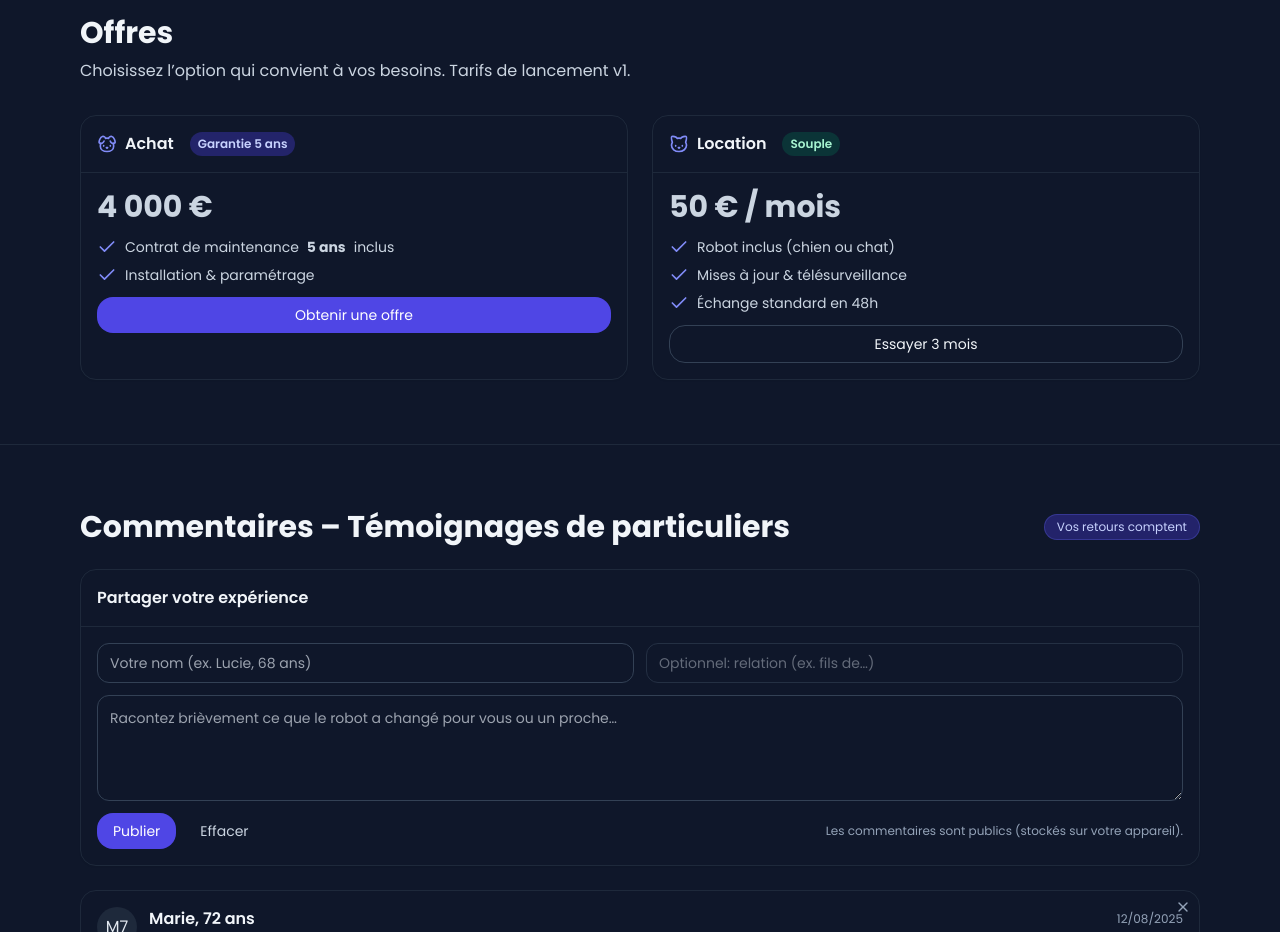
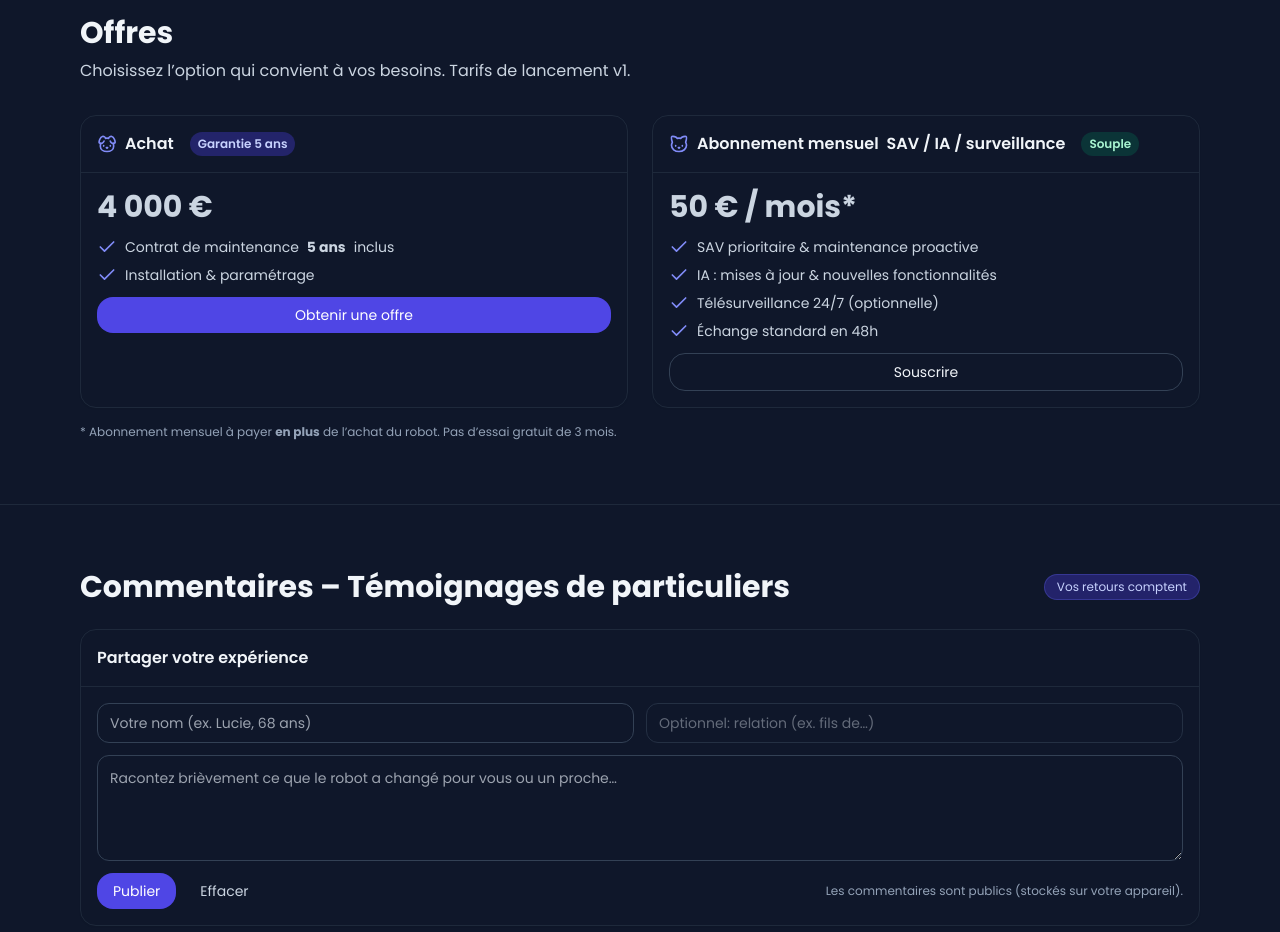
Before and after one commit to EvilGoats/Site-sympa-robot-management, a React (Create React App) app: page / in a window 1280 px wide. Shown: the part 1680-2612 px from the top of the page. Built offline with nearby package versions, Linux system fonts and the light colour scheme.

Commit message:
Update App.tsx

```diff
--- a/src/App.tsx
+++ b/src/App.tsx
@@ -445,6 +445,7 @@ export default function SympaLanding() {
           <p className="mt-2 text-slate-300">Choisissez l’option qui convient à vos besoins. Tarifs de lancement v1.</p>
 
           <div className="mt-8 grid md:grid-cols-2 gap-6">
+            {/* Achat */}
             <Card className="border-indigo-500/20">
               <CardHeader>
                 <CardTitle className="flex items-center gap-2">
@@ -471,34 +472,43 @@ export default function SympaLanding() {
               </CardContent>
             </Card>
 
+            {/* Abonnement mensuel (ex-Location) */}
             <Card className="border-indigo-500/20">
               <CardHeader>
                 <CardTitle className="flex items-center gap-2">
-                  <Cat className="h-5 w-5 text-indigo-400" /> Location
+                  <Cat className="h-5 w-5 text-indigo-400" /> Abonnement mensuel <span className="hidden sm:inline">SAV / IA / surveillance</span>
                   <span className="bg-emerald-700/30 text-emerald-200 text-xs px-2 py-1 rounded-full ml-2">
                     Souple
                   </span>
                 </CardTitle>
               </CardHeader>
               <CardContent className="space-y-3 text-sm text-slate-300">
-                <div className="text-3xl font-bold">50 € / mois</div>
+                <div className="text-3xl font-bold">50 € / mois*</div>
                 <ul className="space-y-2">
                   <li className="flex gap-2">
-                    <Check className="h-5 w-5 text-indigo-400" /> Robot inclus (chien ou chat)
+                    <Check className="h-5 w-5 text-indigo-400" /> SAV prioritaire & maintenance proactive
                   </li>
                   <li className="flex gap-2">
-                    <Check className="h-5 w-5 text-indigo-400" /> Mises à jour & télésurveillance
+                    <Check className="h-5 w-5 text-indigo-400" /> IA : mises à jour & nouvelles fonctionnalités
+                  </li>
+                  <li className="flex gap-2">
+                    <Check className="h-5 w-5 text-indigo-400" /> Télésurveillance 24/7 (optionnelle)
                   </li>
                   <li className="flex gap-2">
                     <Check className="h-5 w-5 text-indigo-400" /> Échange standard en 48h
                   </li>
                 </ul>
                 <Button variant="outline" className="rounded-2xl w-full" onClick={() => setShowContact(true)}>
-                  Essayer 3 mois
+                  Souscrire
                 </Button>
               </CardContent>
             </Card>
           </div>
+
+          {/* Note sous les cartes */}
+          <p className="mt-4 text-xs text-slate-400">
+            * Abonnement mensuel à payer <b>en plus</b> de l’achat du robot. Pas d’essai gratuit de 3 mois.
+          </p>
         </div>
       </section>
 
```
